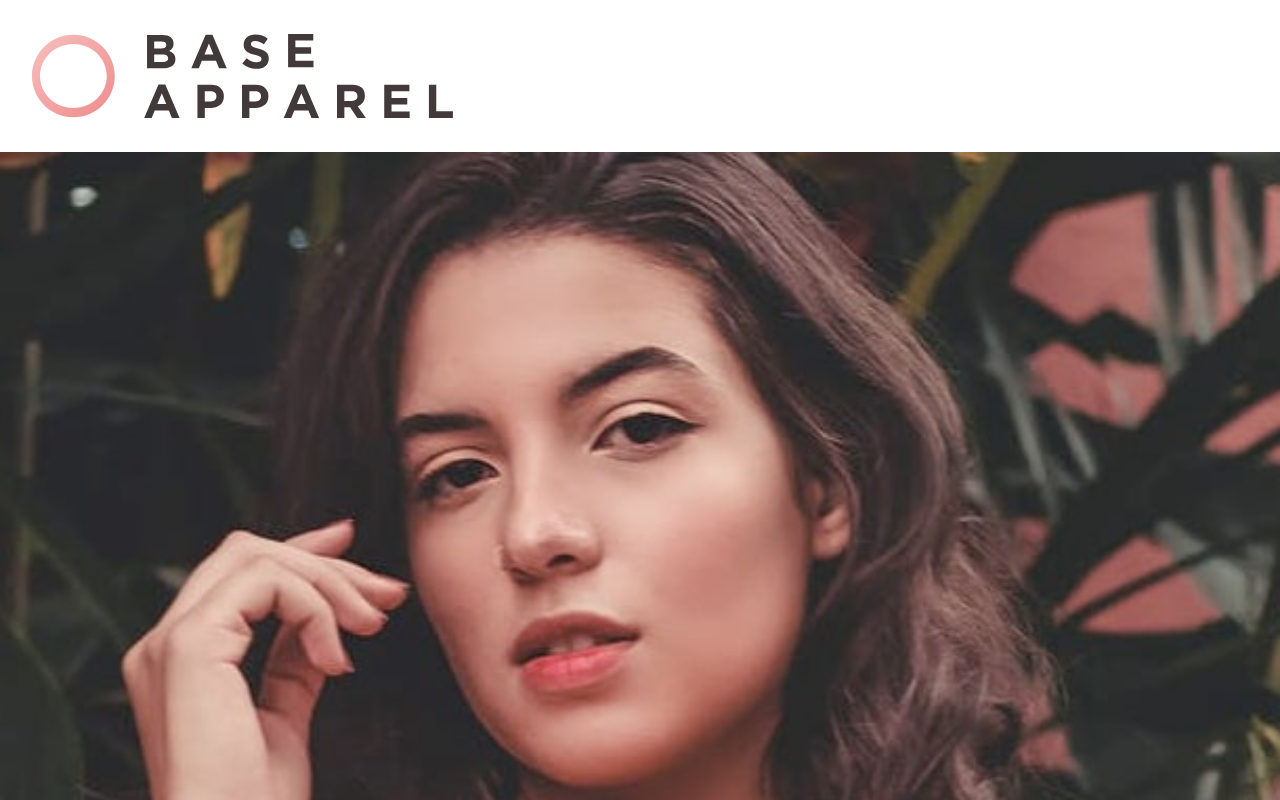
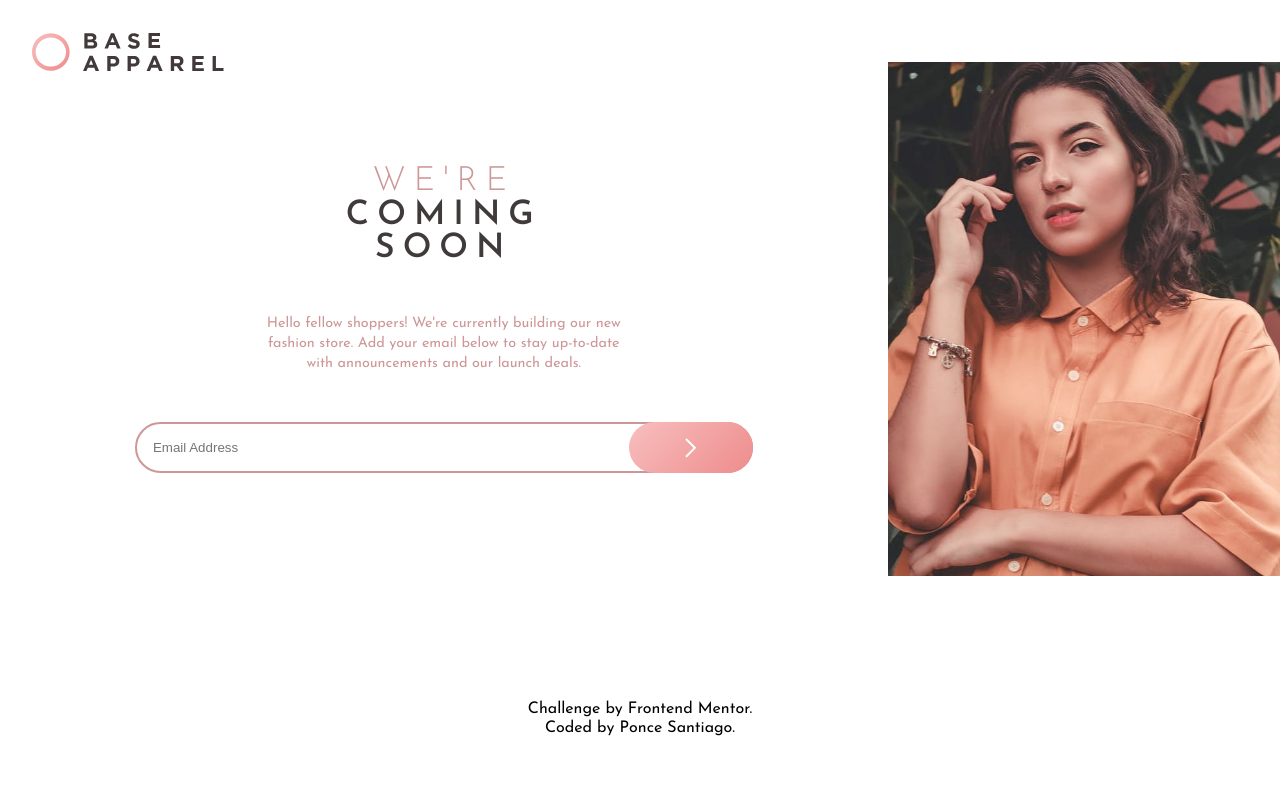
Before and after one commit to SantiagoPonce/Base-Apparel-coming-soon-page, a plain HTML site: page index.html in a window 1280 px wide. Shown: the top 800 px of the page. Drawn offline with Linux system fonts and the light colour scheme.

Commit message:
desktop listo

```diff
--- a/css/style.css
+++ b/css/style.css
@@ -15,6 +15,7 @@ a{
 img {
     inline-size: 100%;
     object-fit: cover;
+    block-size: auto;
 }
 a:hover {
     color: var(--Softred);
@@ -63,8 +64,6 @@ main    {
 .main__hero{
     display: flex;
     position: relative;
-    max-inline-size: 100%;
-
 }
 
 .hero--overlay::after    {
@@ -125,3 +124,46 @@ main    {
     line-height: 1.2rem;
     text-align: center;
 }
+
+/* Desktop*/
+
+@media screen and (min-width:768px) {
+
+    body    {
+        display: flex;
+        flex-direction: column;
+        justify-content: space-around;
+    }
+    main    {
+        flex-direction: row;
+        align-items: center;
+        margin-bottom: 0;
+    }
+
+    .main__logo {
+        position: absolute;
+        top: 0;
+        inline-size: 15%;
+    }
+
+    .main__content  {
+        order: 1;
+        gap: 3rem;
+        align-items: center;
+        inline-size: 100%;
+    }
+
+    .main__hero {
+        order: 2;
+    }
+    .main__title    {
+        inline-size: 10ch;
+    }
+
+    .main__info {
+        inline-size: 40ch;
+    }
+    .main__form {
+        inline-size: 75%;
+    }
+    }
```
